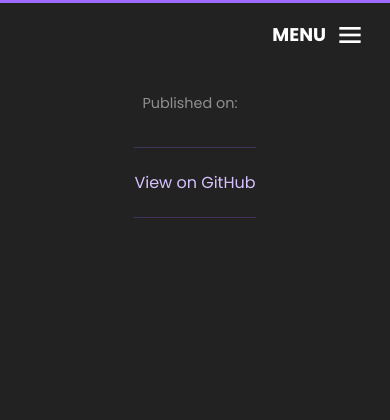
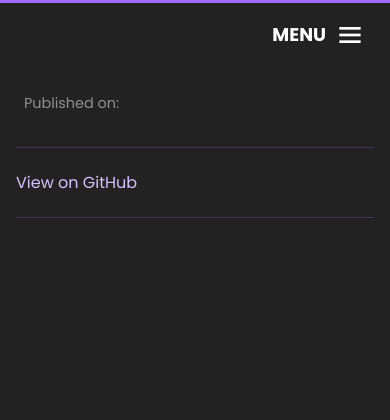
Before and after one commit to CrysoK/crysok.com, a Flask app: template app/templates/post.html.j2 in a window 390 px wide. Shown: the top 420 px of the page. Run offline with Flask 3, Linux system fonts and the light colour scheme; the template is opened without the code that fills it, so the values that code supplies are empty; parts of the project's set-up code (start-up, migrations or seed data) failed here and were passed over; some libraries are stand-ins or nearby versions.

Commit message:
Fix blog and main styles responsiveness

```diff
--- a/app/static/css/blog.css
+++ b/app/static/css/blog.css
@@ -68,6 +68,8 @@
 /* Individual post page */
 .blog-post {
   width: 100%;
+  max-width: 100%;
+  min-width: 0;
   padding: 0 1rem;
   font-size: 16px;
   line-height: 1.6;
@@ -224,7 +226,8 @@
   background-color: var(--color-bg2);
   padding: 16px;
   border-radius: 6px;
-  overflow: auto;
+  overflow-x: auto;
+  max-width: 100%;
   margin: 16px 0;
   font-family: 'SFMono-Regular', Consolas, 'Liberation Mono', Menlo, monospace;
   font-size: 85%;
@@ -239,6 +242,7 @@
   margin: 0;
   font-size: 85%;
   border-radius: 3px;
+  word-break: break-word;
 }
 
 .post-content pre code {
--- a/app/static/css/main.css
+++ b/app/static/css/main.css
@@ -127,6 +127,8 @@
   align-items: center;
   gap: 1rem;
   margin: 0 auto;
+  width: 100%;
+  min-width: 0;
 }
 
 h1 {
```
